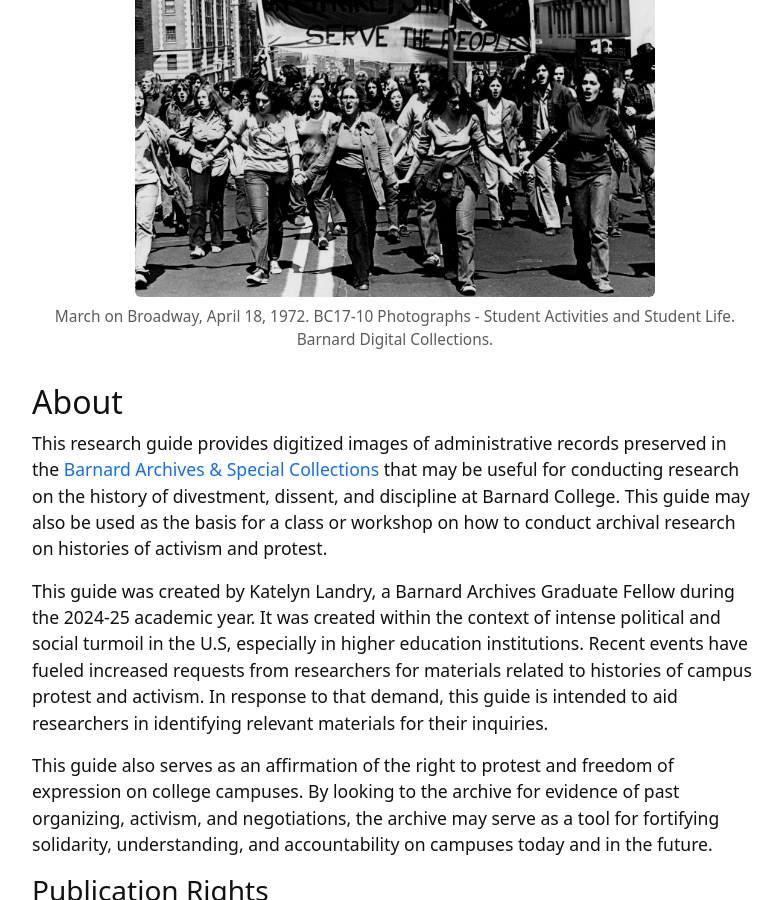
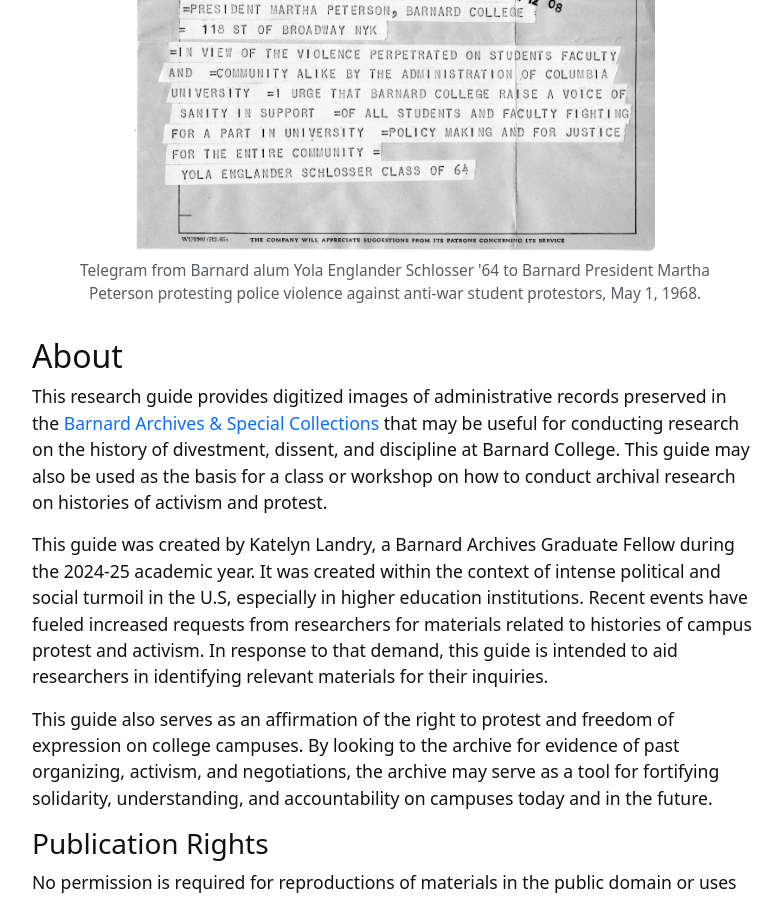
Before and after one commit to katelynautumn28/ddd-research-guide, a Jekyll site: the page built from index.md, in a window 1280 px wide and 900 px high, scrolled down 413 px. Shown: the whole window, without its empty margins (245-1027 px from the left). Built offline with Jekyll 4.4.1, drawn with Linux system fonts in a browser that asks for light colours.

Commit message:
Update index.md

```diff
--- a/index.md
+++ b/index.md
@@ -5,7 +5,7 @@ layout: page
 
 # Divestment, Dissent, and Discipline: A Research Guide
 
-{% include figure.html img="Protest_Strike_Bway_72.jpg" alt="intro image here" caption="March on Broadway, April 18, 1972. BC17-10 Photographs - Student Activities and Student Life. Barnard Digital Collections." width="75%" %}
+{% include figure.html img="BC05-08_Box20-Riots-10.jpg" alt="intro image here" caption="Telegram from Barnard alum Yola Englander Schlosser '64 to Barnard President Martha Peterson protesting police violence against anti-war student protestors, May 1, 1968." width="75%" %}
 
 ## About
 This research guide provides digitized images of administrative records preserved in the [Barnard Archives & Special Collections](https://archives.barnard.edu/) that may be useful for conducting research on the history of divestment, dissent, and discipline at Barnard College. This guide may also be used as the basis for a class or workshop on how to conduct archival research on histories of activism and protest.
```
